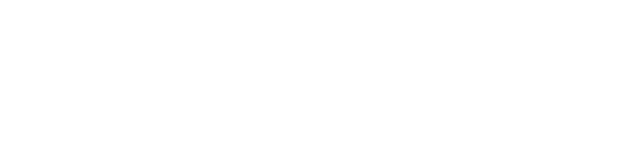
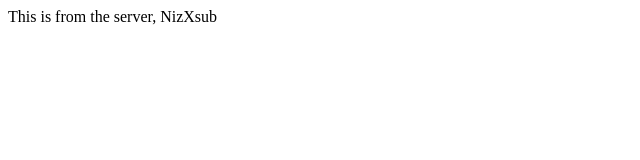
Before and after one commit to NizXsub/Mynew, a plain HTML site: page index.html in a window 1280 px wide. Shown: the whole page, without its empty margins (0-640 px from the left). Drawn offline with Linux system fonts and the light colour scheme.

Commit message:
Update index.html

```diff
--- a/index.html
+++ b/index.html
@@ -3,9 +3,9 @@
 <head>
     <meta charset="UTF-8">
     <meta name="viewport" content="width=device-width, initial-scale=1.0">
-    <title>Document</title>
+    <title>Home Page</title>
 </head>
 <body>
-
+    This is from the server, NizXsub
 </body>
 </html>
```
